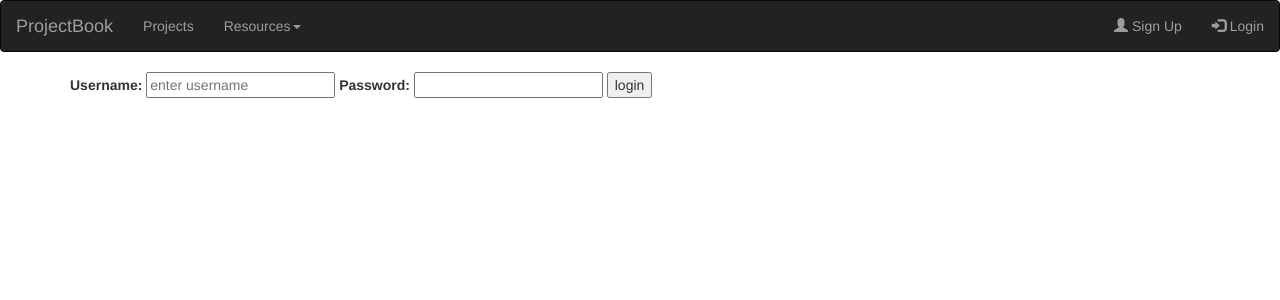
After one commit to devwizard038/Project-Book-Django, a Django app: page /notes/user_login/ in a window 1280 px wide. The commit adds this page. Shown: the top 300 px of the page. Run offline with Django 3.2, Linux system fonts and the light colour scheme; some libraries are stand-ins or nearby versions.

Commit message:
updated user registration and added login functionality

```diff
--- a/ProjectBook/settings.py
+++ b/ProjectBook/settings.py
@@ -126,3 +126,7 @@ STATICFILES_DIRS = [STATIC_DIR,]
 
 MEDIA_ROOT = MEDIA_DIR
 MEDIA_URL = '/media/'
+
+LOGIN_URL = 'notes:user_login'
+LOGIN_REDIRECT_URL = 'index'
+LOGOUT_REDIRECT_URL = 'index'
--- a/notes/urls.py
+++ b/notes/urls.py
@@ -4,6 +4,10 @@ from notes import views
 app_name = 'notes'
 
 urlpatterns = [
+    # path('user_login/',views.user_login,name='user_login'),
+    path('user_login/',views.UserLoginView.as_view(),name='user_login'),
+    path('user_logout/',views.LogoutView.as_view(),name='logout'),
 
+    path('register/',views.register,name='register'),
 
 ]
--- a/notes/views.py
+++ b/notes/views.py
@@ -1,24 +1,63 @@
 from django.shortcuts import render
-from notes import forms
+from notes.forms import UserForm,notes_form
+from django.urls import reverse
+from django.contrib.auth.decorators import login_required
+from django.contrib.auth import authenticate,login,logout
+from django.http import HttpResponseRedirect, HttpResponse
+from django.contrib.auth.models import User
 # Create your views here.
 def index(request):
     return render(request, 'notes/index.html')
 
 def register(request):
-
     registered = False
     if request.method == 'POST':
         user_form = UserForm(request.POST)
+
         if user_form.is_valid():
-            user = user_form().save()
+            user = User.objects.create_user(username=request.POST['username'],
+                                            email=request.POST['email'],
+                                            password=request.POST['password'])
+            user.save()
             user.set_password(user.password)
+
             user.save()
 
             registered = True
-
         else:
             print(user_form.errors)
     else:
         user_form = UserForm()
     return render(request,'notes/registration.html',{'user_form':user_form,
                                                      'registered':registered})
+
+def user_login(request):
+    print(request, request.method)
+    if request.method == 'POST':
+        username = request.POST.get('username')
+        password = request.POST.get('password')
+
+        user = authenticate(username=username,password=password)
+
+        if user:
+            if user.is_active:
+                login(request,user)
+                return HttpResponseRedirect(reverse('index'))
+            else:
+                return HttpResponse("account not active")
+        else:
+            print("login failed for {}".format(username))
+            return HttpResponse("invalid login credentials !!")
+    # return render(request, 'notes/login.html')
+from django.contrib.auth.views import LoginView, LogoutView
+
+
+class UserLoginView(LoginView):
+    template_name = 'notes/login.html'
+
+
+
+@login_required
+def user_logout(request):
+    logout(request)
+    return HttpResponseRedirect(reverse('logout'))
--- a/templates/notes/base.html
+++ b/templates/notes/base.html
@@ -31,8 +31,12 @@
           <li><a href="#"></a></li>
         </ul>
         <ul class="nav navbar-nav navbar-right">
-          <li><a href="#"><span class="glyphicon glyphicon-user"></span> Sign Up</a></li>
-          <li><a href="#"><span class="glyphicon glyphicon-log-in"></span> Login</a></li>
+          <li><a href="{% url 'notes:register' %}"><span class="glyphicon glyphicon-user"></span> Sign Up</a></li>
+          {% if user.is_authenticated %}
+          <li><a href="{% url 'notes:logout' %}"><span class="glyphicon glyphicon-log-in"></span> Logout</a></li>
+          {% else %}
+              <li><a href="{% url 'notes:user_login' %}"><span class="glyphicon glyphicon-log-in"></span> Login</a></li>
+          {% endif %}
         </ul>
       </div>
     </nav>
--- /dev/null
+++ b/templates/notes/login.html
@@ -0,0 +1,16 @@
+{% extends "notes/base.html" %}
+{% block body_block %}
+
+<div class="container">
+  <form action="{% url 'notes:user_login' %}" method="post">
+    {% csrf_token %}
+    <label for="username">Username:</label>
+    <input type="text" name="username" placeholder="enter username">
+    <label for="password">Password:</label>
+    <input type="password" name="password">
+    <input type="submit" name="" value="login">
+  </form>
+
+</div>
+
+{% endblock body_block %}
```
Also changed, not shown: db.sqlite3.
